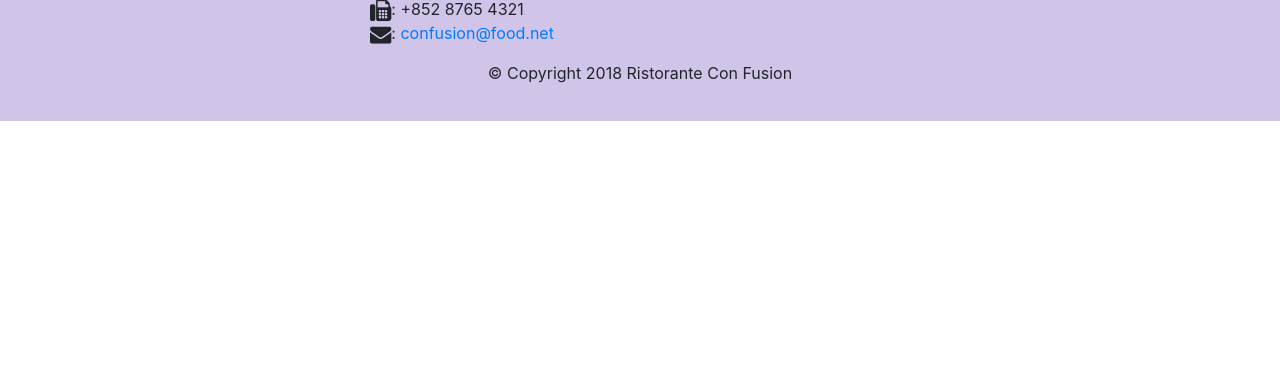
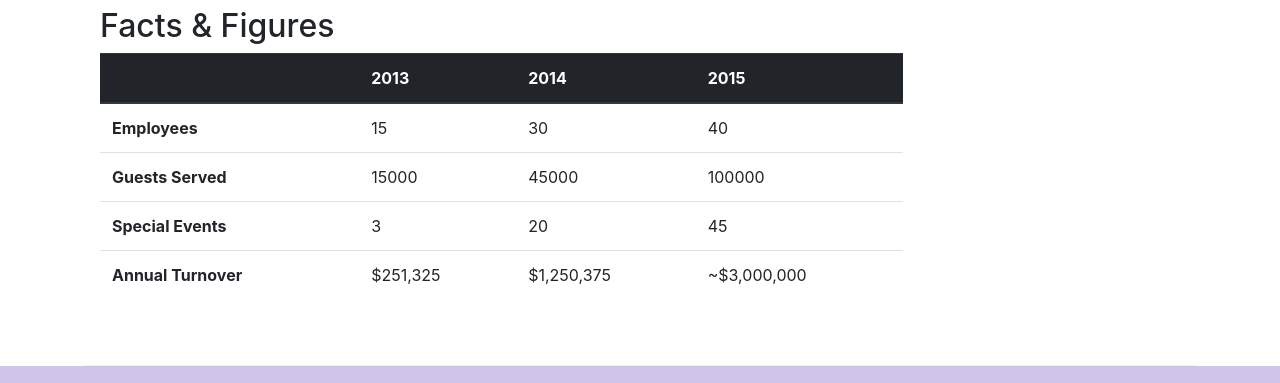
Before and after one commit to pupafixa/Coursera-Front-End-Web-Ui-Frameworks-and-Tools-Bootstrap4, a website: page aboutus.html in a window 1280 px wide. Shown: the part 1705-2088 px from the top of the page. Before the commit the page ends 1826 px from the top, so only its background shows below. Drawn offline with nearby package versions, Linux system fonts and the light colour scheme.

Commit message:
Tables and Cards

```diff
--- a/aboutus.html
+++ b/aboutus.html
@@ -66,7 +66,34 @@
                     in Hong Kong. Featuring four of the best three-star Michelin chefs in the world, you never know what will arrive on your plate the next time you visit us.</p>
                 <p>The restaurant traces its humble beginnings to <em>The Frying Pan</em>, a successful chain started by our CEO, Mr. Peter Pan, that featured for the first time the world's best cuisines in a pan.</p>
             </div>
-            <div>
+            <div class="col-sm">
+                <div class="card">
+                    <h3 class="card-header bg-primary text-white">Facts At a Glance</h3>
+                    <div class="card-body">
+                        <dl class="row">
+                            <dt class="col-6">Started</dt>
+                            <dd class="col-6">3 Feb 2013</dd>
+                            <dt class="col-6">Major Stake Holder</dt>
+                            <dd class="col-6">HK Fine Foods Inc</dd>
+                            <dt class="col-6">Last Year's Turnover</dt>
+                            <dd class="col-6">$1,250,375</dd>
+                            <dt class="col-6">Employees</dt>
+                            <dd class="col-6">40</dd>
+                            </dt>
+                        </dl>
+
+                    </div>
+                </div>
+            </div>
+            <div class="col-12">
+                <div class="card card-body bg-light">
+                    <blockquote class="blockquote">
+                        <p class="mb-0">You better cut the pizza in four pieces because I'm not hungry to enough to eat six.</p>
+                        <footer class="blockquote-footer">Yogi Berra,
+                            <cite title="Source Title">The Wit and wisdom of Yogi Berra, P. Pepe, Diversion Books, 2014</cite>
+                        </footer>
+                    </blockquote>
+                </div>
             </div>
         </div>
 
@@ -87,6 +114,53 @@
                 <h3>Alberto Somayya <small>Executive Chef</small></h3>
                 <p class="d-none d-sm-block">Award winning three-star Michelin chef with wide International experience having worked closely with whos-who in the culinary world, he specializes in creating mouthwatering Indo-Italian fusion experiences. He says, <em>Put together the cuisines from the two craziest cultures, and you get a winning hit! Amma Mia!</em></p>
             </div>
+        </div>
+        <div class="row row-content">
+            <div class="col-12 col-sm-9">
+                <h2>Facts &amp; Figures</h2>
+                <div class="table-responsive">
+                    <table class="table tabble-striped">
+                        <thead class="thead-dark">
+                            <tr>
+                                <th>&nbsp;</th>
+                                <th>2013</th>
+                                <th>2014</th>
+                                <th>2015</th>
+                            </tr>
+                        </thead>
+                        <tbody>
+                            <tr>
+                                <th>Employees</th>
+                                <td>15</td>
+                                <td>30</td>
+                                <td>40</td>
+                            </tr>
+                            <tr>
+                                <th>Guests Served</th>
+                                <td>15000</td>
+                                <td>45000</td>
+                                <td>100000</td>
+                            </tr>
+                            <tr>
+                                <th>Special Events</th>
+                                <td>3</td>
+                                <td>20</td>
+                                <td>45</td>
+                            </tr>
+                            <tr>
+                                <th>Annual Turnover</th>
+                                <td>$251,325</td>
+                                <td>$1,250,375</td>
+                                <td>~$3,000,000</td>
+                            </tr>
+                        </tbody>
+                    </table>
+                </div>
+            </div>
+            <div class="col-12 col-sm-3">
+
+            </div>
+
         </div>
 
     </div>
```
